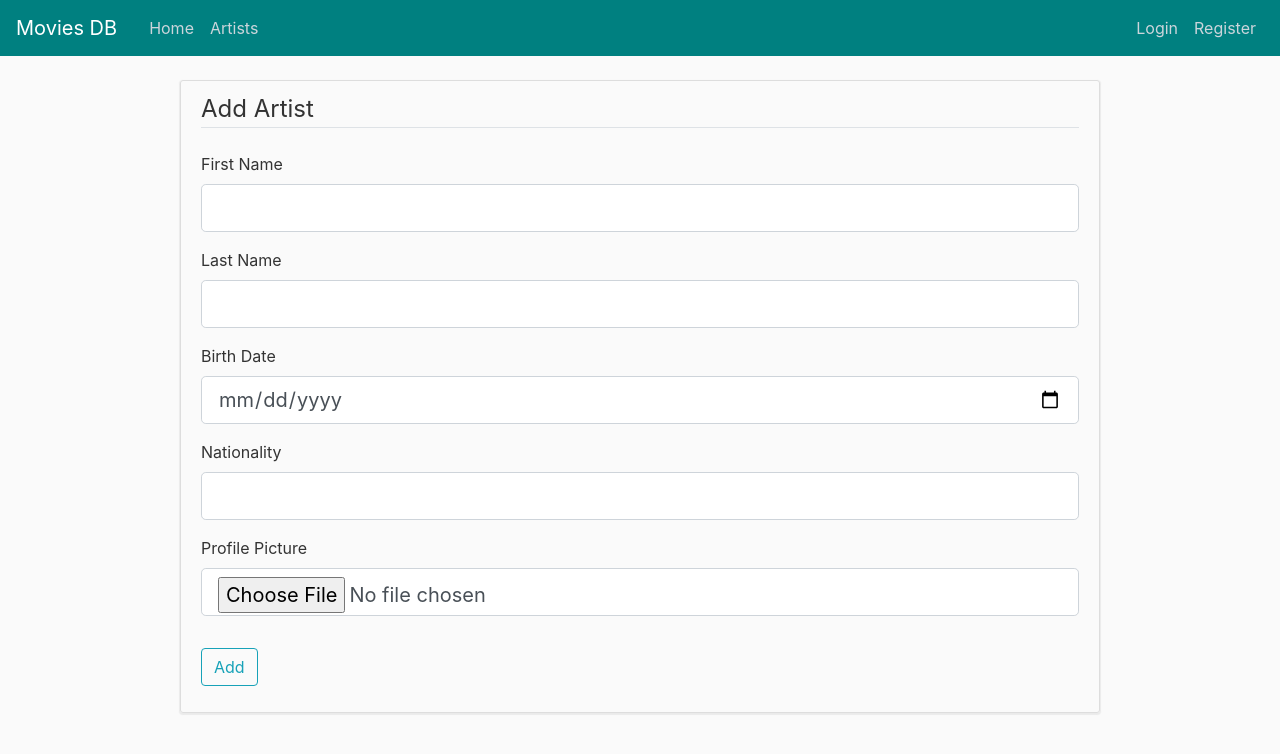
After one commit to beshoynabeih/book-store-iti, a Flask app: page /artist/add in a window 1280 px wide. The commit adds this page. Shown: the top 754 px of the page. Run offline with Flask 2, Linux system fonts and the light colour scheme; some libraries are stand-ins or nearby versions.

Commit message:
mergin day1 and day2

```diff
--- a/app/__init__.py
+++ b/app/__init__.py
@@ -27,10 +27,11 @@ def create_app(config):
     bcrypt.init_app(app)
     login_manager.init_app(app)
     migrate.init_app(app, db)
-    from app.modules.movies.views import movie_blueprint
+    from app.modules.movies.views import movie_blueprint, artist_blueprint
     from app.modules.auth.views import auth_blueprint
 
     app.register_blueprint(auth_blueprint)
     app.register_blueprint(movie_blueprint)
+    app.register_blueprint(artist_blueprint)
 
     return app
--- a/app/modules/auth/views.py
+++ b/app/modules/auth/views.py
@@ -47,4 +47,4 @@ def register():
 @auth_blueprint.route('/logout')
 def logout():
     logout_user()
-    return redirect(url_for('auth.login'))
+    return redirect(url_for('movies.index'))
--- a/app/modules/movies/forms.py
+++ b/app/modules/movies/forms.py
@@ -1,5 +1,5 @@
 from flask_wtf import FlaskForm
-from wtforms import StringField, PasswordField, SelectField, SelectMultipleField, TextAreaField, SubmitField
+from wtforms import StringField, PasswordField, SelectField, SelectMultipleField, TextAreaField, SubmitField, FileField
 from wtforms.validators import DataRequired, Length
 from wtforms.fields.html5 import DateField
 
@@ -15,4 +15,21 @@ class MovieForm(FlaskForm):
                      validators=[DataRequired()],
                      format="%Y-%m-%d")
     genres = SelectMultipleField("Genres", coerce=int)
+    artists = SelectMultipleField("Artists", coerce=int)
     submit = SubmitField('Add')
+
+class ArtistForm(FlaskForm):
+    first_name = StringField('First Name',
+                        validators=[DataRequired(),
+                                    Length(min=1, max=25)])
+    last_name = StringField('Last Name',
+                            validators=[DataRequired(),
+                            Length(min=1, max=25)])
+    birth_date = DateField('Birth Date',
+                           validators=[DataRequired()],
+                           format="%Y-%m-%d")
+    nationality = StringField('Nationality',
+                              validators=[DataRequired(),
+                               Length(min=1, max=25)])
+    avatar = FileField('Profile Picture')
+    submit = SubmitField('Add')
--- /dev/null
+++ b/app/modules/movies/templates/movies/add_artist.html
@@ -0,0 +1,107 @@
+{% extends "base.html" %}
+
+{% block body %}
+
+<div class="content-section">
+    <form method="POST" action="" enctype="multipart/form-data">
+        {{ form.hidden_tag() }}
+        <fieldset class="form-group">
+            <legend class="border-bottom mb-4">Add Artist</legend>
+            <div class="form-group">
+                {{ form.first_name.label(class="form-control-label") }}
+
+                {% if form.first_name.errors %}
+                    {{ form.first_name(class="form-control form-control-lg is-invalid") }}
+                    <div class="invalid-feedback">
+                        {% for error in form.first_name.errors %}
+                            <span>{{ error }}</span>
+                        {% endfor %}
+                    </div>
+                {% else %}
+                    {% if artist %}
+                        {{ form.first_name(class="form-control form-control-lg", value=artist.first_name) }}
+                    {% else %}
+                        {{ form.first_name(class="form-control form-control-lg") }}
+                    {% endif %}
+                {% endif %}
+            </div>
+            <div class="form-group">
+                {{ form.last_name.label(class="form-control-label") }}
+                {% if form.last_name.errors %}
+                    {{ form.last_name(class="form-control form-control-lg is-invalid") }}
+                    <div class="invalid-feedback">
+                        {% for error in form.last_name.errors %}
+                            <span>{{ error }}</span>
+                        {% endfor %}
+                    </div>
+                {% else %}
+                    {% if artist %}
+                       {{ form.last_name(class="form-control form-control-lg", value=artist.last_name) }}
+                    {% else %}
+                        {{ form.last_name(class="form-control form-control-lg") }}
+                    {% endif %}
+                {% endif %}
+            </div>
+            <div class="form-group">
+                {{ form.birth_date.label(class="form-control-label") }}
+                {% if form.birth_date.errors %}
+                    {{ form.birth_date(class="form-control form-control-lg is-invalid") }}
+                    <div class="invalid-feedback">
+                        {% for error in form.birth_date.errors %}
+                            <span>{{ error }}</span>
+                        {% endfor %}
+                    </div>
+                {% else %}
+                    {% if artist %}
+                        {{ form.birth_date(class="form-control form-control-lg", value=artist.birth_date) }}
+                    {% else %}
+                        {{ form.birth_date(class="form-control form-control-lg") }}
+                    {% endif %}
+                {% endif %}
+            </div>
+            <div class="form-group">
+                {{ form.nationality.label(class="form-control-label") }}
+                {% if form.nationality.errors %}
+                    {{ form.nationality(class="form-control form-control-lg is-invalid") }}
+                    <div class="invalid-feedback">
+                        {% for error in form.nationality.errors %}
+                            <span>{{ error }}</span>
+                        {% endfor %}
+                    </div>
+                {% else %}
+                    {% if artist %}
+                        {{ form.nationality(class="form-control form-control-lg", value=artist.nationality) }}
+                    {% else %}
+                        {{ form.nationality(class="form-control form-control-lg") }}
+                    {% endif %}
+                {% endif %}
+            </div>
+            <div class="form-group">
+                {{ form.avatar.label(class="form-control-label") }}
+                {% if form.avatar.errors %}
+                    {{ form.avatar(class="form-control form-control-lg is-invalid") }}
+                    <div class="invalid-feedback">
+                        {% for error in form.avatar.errors %}
+                            <span>{{ error }}</span>
+                        {% endfor %}
+                    </div>
+                {% else %}
+                    {% if artist %}
+                        {{ form.avatar(class="form-control form-control-lg", value=artist.avatar) }}
+                    {% else %}
+                        {{ form.avatar(class="form-control form-control-lg") }}
+                    {% endif %}
+                {% endif %}
+            </div>
+        </fieldset>
+        <div class="form-group">
+            {% if artist %}
+                {{ form.submit(class="btn btn-outline-info", value="Update") }}
+            {% else %}
+                {{ form.submit(class="btn btn-outline-info") }}
+            {% endif %}
+        </div>
+    </form>
+</div>
+
+{% endblock body %}
--- a/app/modules/movies/templates/movies/index.html
+++ b/app/modules/movies/templates/movies/index.html
@@ -10,7 +10,7 @@
                    <h2><a class="movie-title" href="{{ url_for('movies.movie', id=movie.id) }}">{{ movie.title }}</a></h2>
                    <p class="movie-content">{{ movie.description }}</p>
                    <div class="movie-metadata d-flex justify-content-between">
-                       <small class="text-muted">Release Year: {{ movie.year}}</small>
+                       <small class="text-muted">Release Year: {{ movie.releas_year.strftime('%Y-%m-%d') }}</small>
                        <span class='ml-2'>
                            {% for genre in movie.genres %}
                            <span class='badge badge-warning'>{{ genre.name }}</span>
--- a/app/modules/movies/templates/movies/movie.html
+++ b/app/modules/movies/templates/movies/movie.html
@@ -7,8 +7,10 @@
       </div>
       <h2 class="article-title">{{ movie.title }}</h2>
       <p class="article-content">{{ movie.description }}</p>
+      {% if current_user.is_authenticated %}
       <a href="{{ url_for('movies.movie_edit', id=movie.id) }}"><button class="btn btn-outline-primary">Edit</button></a>
       <a href="{{ url_for('movies.movie_delete', id=movie.id) }}"><button class="btn btn-danger">Delete</button></a>
+      {% endif %}
     </div>
   </article>
   <!-- Modal -->
--- a/app/modules/movies/views.py
+++ b/app/modules/movies/views.py
@@ -1,10 +1,16 @@
 from flask import Blueprint, request, render_template, redirect, flash, url_for
-from app.modules.movies.models import Movie, Genre
-from .forms import MovieForm
+from app.modules.movies.models import Movie, Genre, Artist
+from .forms import MovieForm, ArtistForm
 from flask_login import current_user
 from app import db
+import os
+from datetime import datetime
+
+IMAGES_UPLOADS_DIR = "/var/www/html/ITI/Python/flask/Day2/lab2/starter_project/app/static/images/avatars"
+
 
 movie_blueprint = Blueprint('movies', __name__, template_folder='templates')
+artist_blueprint = Blueprint('artists', __name__, template_folder='templates')
 
 @movie_blueprint.route("/", methods=["GET"])
 @movie_blueprint.route("/home", methods=["GET"])
@@ -21,37 +27,40 @@ def movie(id):
 
 @movie_blueprint.route("/movie/<id>/edit", methods=["GET", "POST"])
 def movie_edit(id):
-    movie_form = MovieForm()
-    movie_form.genres.choices = [(genre.id, genre.name)
-                                 for genre in Genre.query.all()]
-    if request.method == "POST":
-        if movie_form.validate_on_submit():
-            movie = Movie.query.get(id)
-            movie.title = movie_form.title.data
-            movie.description = movie_form.description.data
-            movie.releas_year = movie_form.year.data
-            movie.genres = Genre.query.filter(
-                Genre.id.in_(movie_form.genres.data)).all()
+    if current_user.is_authenticated:
+        movie_form = MovieForm()
+        movie_form.genres.choices = [(genre.id, genre.name)
+                                    for genre in Genre.query.all()]
+        if request.method == "POST":
+            if movie_form.validate_on_submit():
+                movie = Movie.query.get(id)
+                movie.title = movie_form.title.data
+                movie.description = movie_form.description.data
+                movie.releas_year = movie_form.year.data
+                movie.genres = Genre.query.filter(
+                    Genre.id.in_(movie_form.genres.data)).all()
 
-            db.session.commit()
-            flash("Movie updated successfully", "success")
-            return redirect(url_for("movies.index"))
+                db.session.commit()
+                flash("Movie updated successfully", "success")
+                return redirect(url_for("movies.index"))
 
+            else:
+                flash("Something went wrong", "danger")
+                movie = Movie.query.get(id)
+                selected_genres = [genre.id for genre in movie.genres]
+                return render_template("movies/movies.html",
+                                    form=movie_form,
+                                    movie=movie,
+                                    selected_genres=selected_genres)
         else:
-            flash("Something went wrong", "danger")
             movie = Movie.query.get(id)
             selected_genres = [genre.id for genre in movie.genres]
             return render_template("movies/movies.html",
-                                   form=movie_form,
-                                   movie=movie,
-                                   selected_genres=selected_genres)
+                                form=movie_form,
+                                movie=movie,
+                                selected_genres=selected_genres)
     else:
-        movie = Movie.query.get(id)
-        selected_genres = [genre.id for genre in movie.genres]
-        return render_template("movies/movies.html",
-                               form=movie_form,
-                               movie=movie,
-                               selected_genres=selected_genres)
+        return render_template("auth/login.html")
 
 
 @movie_blueprint.route("/movies", methods=["GET", "POST"])
@@ -60,6 +69,7 @@ def movies_form():
         movie_form = MovieForm()
         movie_form.genres.choices = [(genre.id, genre.name)
                                     for genre in Genre.query.all()]
+        movie_form.artists.choices = [(artist.id, artist.first_name + ' ' + artist.last_name) for artist in Artist.query.all() ]
         if request.method == "POST":
             if movie_form.validate_on_submit():
                 genres = Genre.query.filter(Genre.id.in_(
@@ -88,3 +98,89 @@ def movie_delete(id):
     Movie.query.filter_by(id=id).delete()
     db.session.commit()
     return redirect(url_for("movies.index"))
+
+# Artist routes
+
+@artist_blueprint.route('/artists', methods=["GET"])
+def artists():
+    artists = Artist.query.all()
+    return render_template('movies/artists.html', artists=artists)
+
+
+@artist_blueprint.route("/artist/add", methods=["GET", "POST"])
+def artist_form():
+    artist_form = ArtistForm()
+    if request.method == "POST":
+        if artist_form.validate_on_submit():
+            # genres = Genre.query.filter(Genre.id.in_(
+            #     movie_form.genres.data)).all()
+            if request.files:
+                avatar = request.files['avatar']
+                # print(request.files.get("avatar").content_type)
+                avatar_name = ''
+                if avatar:
+                    avatar_name = str(datetime.now()) + avatar.filename
+                    avatar.save(os.path.join(IMAGES_UPLOADS_DIR, avatar_name))
+            artist = Artist(first_name=artist_form.first_name.data,
+                            last_name=artist_form.last_name.data,
+                            birth_date=artist_form.birth_date.data,
+                            nationality=artist_form.nationality.data,
+                            avatar=avatar_name
+                          )
+            db.session.add(artist)
+            db.session.commit()
+
+            flash("artist added successfully", "success")
+            return redirect(url_for("artists.artists"))
+
+        else:
+            return render_template("movies/add_artist.html", form=artist_form)
+    else:
+        return render_template("movies/add_artist.html", form=artist_form)
+
+
+@artist_blueprint.route("/artist/<id>", methods=["GET", "POST"])
+def artist(id):
+    artist = Artist.query.get_or_404(id)
+    return render_template('movies/artist.html', artist=artist)
+
+
+@artist_blueprint.route("/artist/<id>/edit", methods=["GET", "POST"])
+def artist_edit(id):
+    artist_form = ArtistForm()
+    if request.method == "POST":
+        if artist_form.validate_on_submit():
+            artist = Artist.query.get(id)
+            artist.first_name = artist_form.first_name.data
+            artist.last_name = artist_form.last_name.data
+            artist.birth_date = artist_form.birth_date.data
+            artist.nationality = artist_form.nationality.data
+            if request.files:
+                avatar = request.files['avatar']
+                avatar_name = str(datetime.now()) + avatar.filename
+                avatar.save(os.path.join(IMAGES_UPLOADS_DIR, avatar_name))
+                artist.avatar = avatar_name
+            db.session.commit()
+            flash("artist updated successfully", "success")
+            return redirect(url_for("artists.artists"))
+
+        else:
+            flash("Something went wrong", "danger")
+            artist = Artist.query.get(id)
+            return render_template("movies/add_artist.html",
+                                   form=artist_form,
+                                   artist=artist)
+    else:
+        artist = Artist.query.get(id)
+        return render_template("movies/add_artist.html",
+                               form=artist_form,
+                               artist=artist)
+
+
+@artist_blueprint.route("/artist/<id>/delete", methods=["GET"])
+def artist_delete(id):
+    # delete Pivot table
+    Artist.query.filter_by(id=id).delete()
+    db.session.commit()
+    flash("artist deleted successfully", "info")
+    return redirect(url_for("artists.artists"))
--- a/app/templates/header.html
+++ b/app/templates/header.html
@@ -1,13 +1,17 @@
 <header class="app-header">
     <nav class="navbar navbar-expand-md navbar-dark bg-teal fixed-top">
-        <a class="navbar-brand mr-4" href="/">ITI App</a>
+        <a class="navbar-brand mr-4" href="/">Movies DB</a>
         <button class="navbar-toggler" type="button" data-toggle="collapse" data-target="#navbarToggle" aria-controls="navbarToggle" aria-expanded="false" aria-label="Toggle navigation">
           <span class="navbar-toggler-icon"></span>
         </button>
         <div class="collapse navbar-collapse" id="navbarToggle">
           <div class="navbar-nav mr-auto">
             <a class="nav-item nav-link" href="{{ url_for('movies.index') }}">Home</a>
+            <a class="nav-item nav-link" href="{{ url_for('artists.artists') }}">Artists</a>
+            {% if current_user.is_authenticated %}
             <a class="nav-item nav-link" href="{{ url_for('movies.movies_form') }}">Add Movie</a>
+            <a class="nav-item nav-link" href="{{ url_for('artists.artist_form') }}">Add Artist</a>
+            {% endif %}
           </div>
           <!-- Navbar Right Side -->
           <div class="navbar-nav">
```
Also changed, not shown: app/modules/auth/templates/auth/login.html (+14 -4 lines), app/modules/auth/templates/auth/register.html (+21 -6 lines), app/modules/movies/templates/movies/artist.html (added, +31 -0 lines), app/modules/movies/templates/movies/artists.html (added, +14 -0 lines), app/modules/movies/templates/movies/movies.html (+27 -2 lines), migrations/versions/6a1e555b5960_asdasd.py (added, +33 -0 lines), app/static/images/avatars/1.jpg (added), app/static/images/avatars/2.png (added), app/static/images/avatars/2020-11-18 21:48:47.579121Screenshot from 2020-11-07 22-31-38.png (added).
